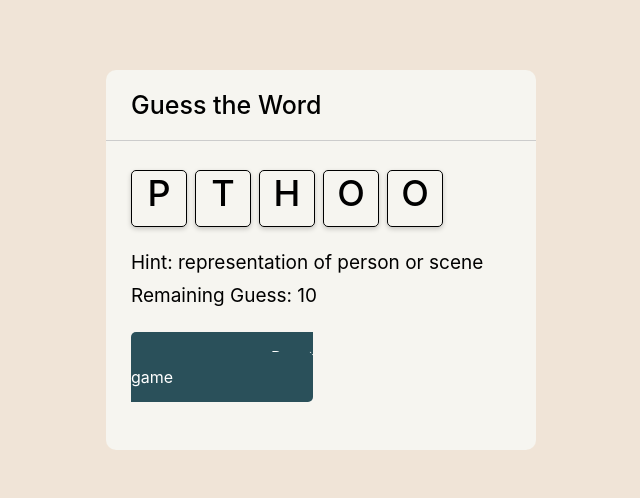
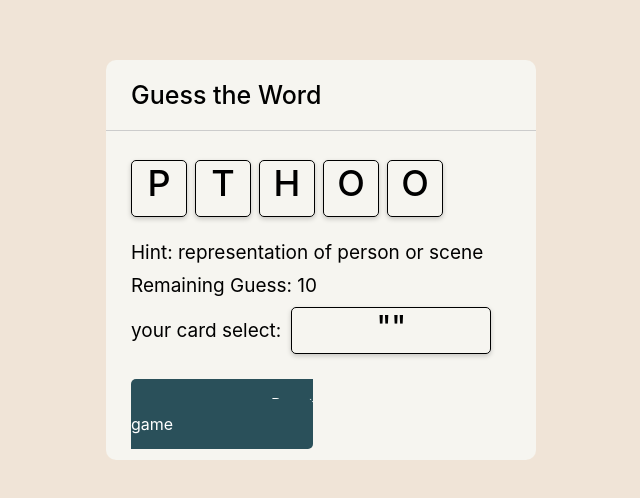
Before and after one commit to WasinPanityayon/lab-3SA03, a React (Create React App) app: page / in a window 1280 px wide. Shown: the part 140-638 px from the top of the page, without its empty margins (319-959 px from the left). Built offline with nearby package versions, Linux system fonts and the light colour scheme.

Commit message:
submit 5

```diff
--- a/src/App.css
+++ b/src/App.css
@@ -14,7 +14,7 @@
 
  .main {
   width: 430px;
-  height: 380px;
+  height: 400px;
   background: #F6F5F0;
   border-radius: 10px;
  }
@@ -49,14 +49,27 @@
   box-shadow: 0 2px 5px 0 rgba(0,0,0,0.2);
   user-select: none;
  }
+ .card2 {
+  display: inline-block;
+  height: 47px;
+  width: 200px;
+  margin-left: 10px;
+  font-size: 30px;
+  font-weight: 450;
+  text-align: center;
+  border-radius: 5px;
+  border: 1px solid black;
+  box-shadow: 0 2px 5px 0 rgba(0,0,0,0.2);
+  user-select: none;
+ }
 
  .card:first-child {
   margin-left: 0px;
  }
 
  .activeCard {
-  color: red;
-  background: pink;
+  color: #293242;
+  background: #BEABA7;
  }
 
  .content .details {
--- a/src/WordCard.js
+++ b/src/WordCard.js
@@ -58,7 +58,11 @@ export default function WordCard(props) {
                 <div className='details'>
                     <p className='hint'>Hint: <span>{props.hint}</span></p>
                     <p className='guess'>Remaining Guess: <span>{state.attempt}</span></p>
-
+                    <p className='yourcard'>your card select:
+                        <span className='card2'>
+                            "{state.guess}"
+                        </span>
+                    </p>
                 </div>
                 <botton className='reset-btn' onClick={Refresh}>Reset game</botton>
             </div>
```
